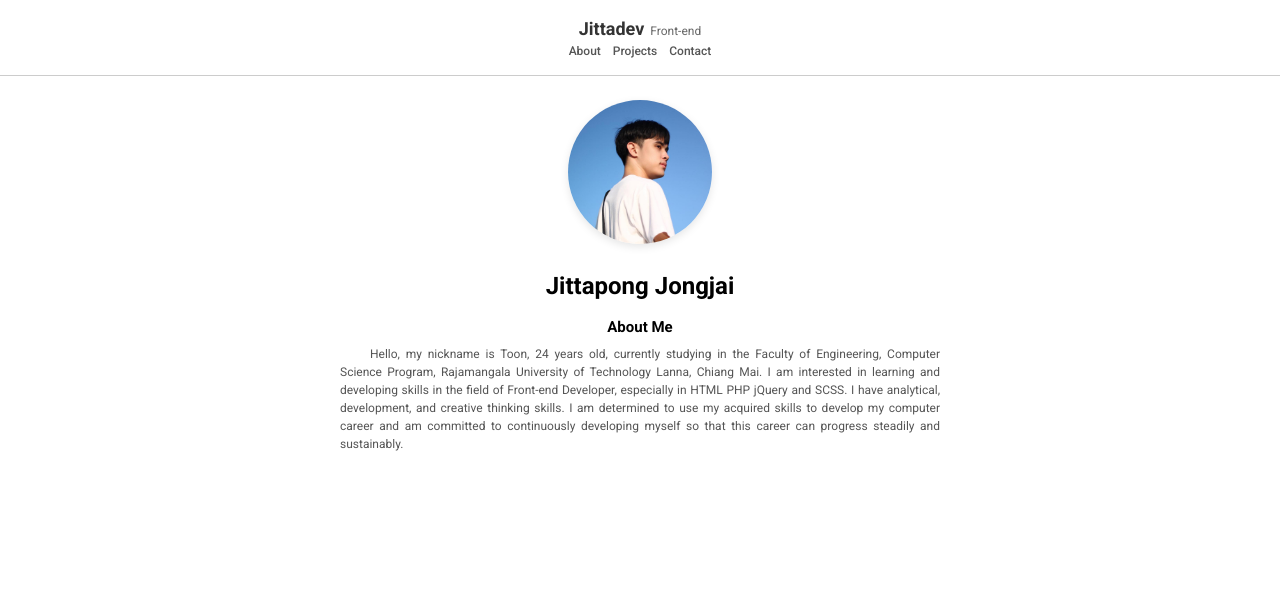
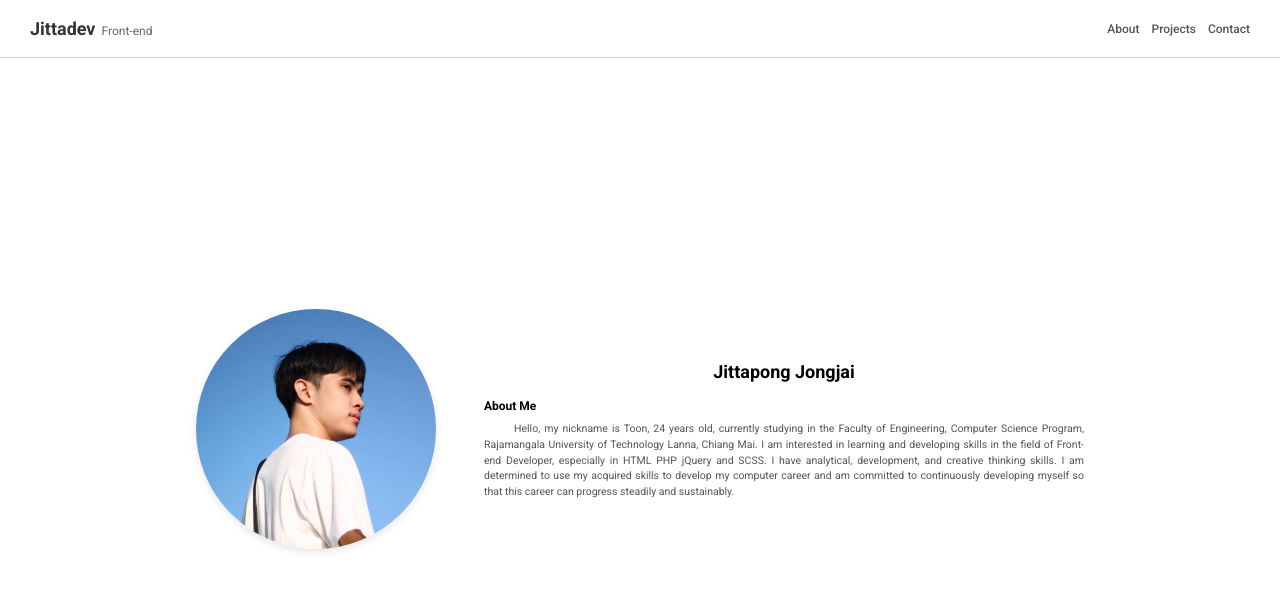
Before and after one commit to Jittapongj/Portfolio, a React (Vite) app: page / in a window 1280 px wide. Shown: the top 590 px of the page. Built offline with nearby package versions, Linux system fonts and the light colour scheme.

Commit message:
feat: add responsive

```diff
--- a/src/components/Nav.jsx
+++ b/src/components/Nav.jsx
@@ -2,7 +2,7 @@ import "../styles/nav.scss"
 
 function Nav() {
   return (
-    <section id="nav" className='navbar flex flex-col justify-center items-center top-0 sticky'>
+    <section id="nav" className='navbar flex flex-col sm:flex-row justify-center sm:justify-between items-center top-0 sticky'>
         <div className='logo flex items-baseline'>
             <a className="name">Jittadev</a>
             <p className="ms-2 mb-0">Front-end</p>
--- a/src/index.css
+++ b/src/index.css
@@ -8,4 +8,5 @@ html{
 body {
   font-family: 'Roboto', sans-serif;
   margin: 0;
+  min-height: 100vh;
 }
--- a/src/layout/MainLayout.jsx
+++ b/src/layout/MainLayout.jsx
@@ -4,7 +4,7 @@ import Project from '../pages/project'
 
 function MainLayout() {
   return (
-    <section id='Main-Layout'>
+    <section id='Main-Layout' className='flex flex-col min-h-screen'>
         <Nav></Nav>
         <Home></Home>
         {/* <Project></Project> */}
--- a/src/pages/home.jsx
+++ b/src/pages/home.jsx
@@ -3,13 +3,13 @@ import '../styles/home.scss'
 
 function Home() {
     return (
-        <section id="homepage" className="flex flex-col justify-center items-center gap-8">
+        <section id="homepage" className="flex grow flex-col sm:flex-row justify-center items-center gap-8">
             <div className="profile overflow-hidden ">
                 <img src={profileImg} alt="Profile" className="profile-image" />
             </div>
             <div class="content-info">
                 <h1 className='flex justify-center mb-4'>Jittapong Jongjai</h1>
-                <h3 className='flex justify-center'>About Me</h3>
+                <h3 className='flex justify-center sm:justify-start'>About Me</h3>
                 <p>Hello, my nickname is Toon, 24 years old, currently studying in the Faculty of Engineering, Computer
                     Science Program, Rajamangala University of Technology Lanna, Chiang Mai. I am interested in learning and
                     developing skills in the field of Front-end Developer, especially in HTML PHP jQuery and SCSS. I have
--- a/src/styles/home.scss
+++ b/src/styles/home.scss
@@ -37,3 +37,27 @@
         }
     }
 }
+
+@media (min-width: 640px) {
+    #homepage {
+        padding: 2rem 4rem;
+        .profile {
+            width: 20rem;
+        }
+
+        .content-info {
+            margin-left: 2rem;
+            h1 {
+                font-size: 1.5rem;
+            }
+
+            h3 {
+                font-size: 1rem;
+            }
+
+            p {
+                font-size: 0.875rem;
+            }
+        }
+    }
+}
```
